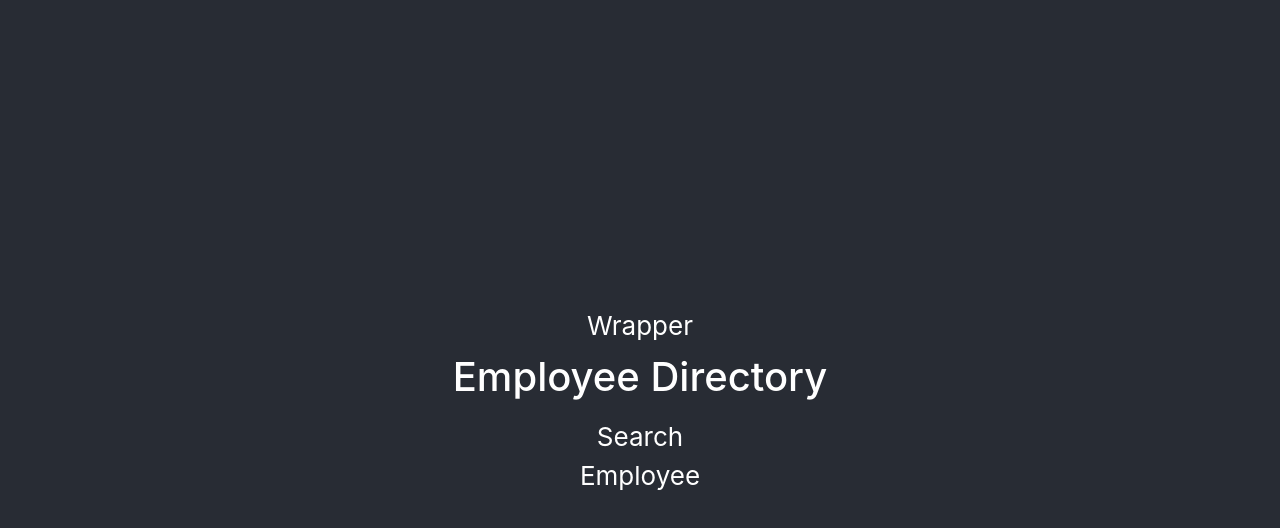
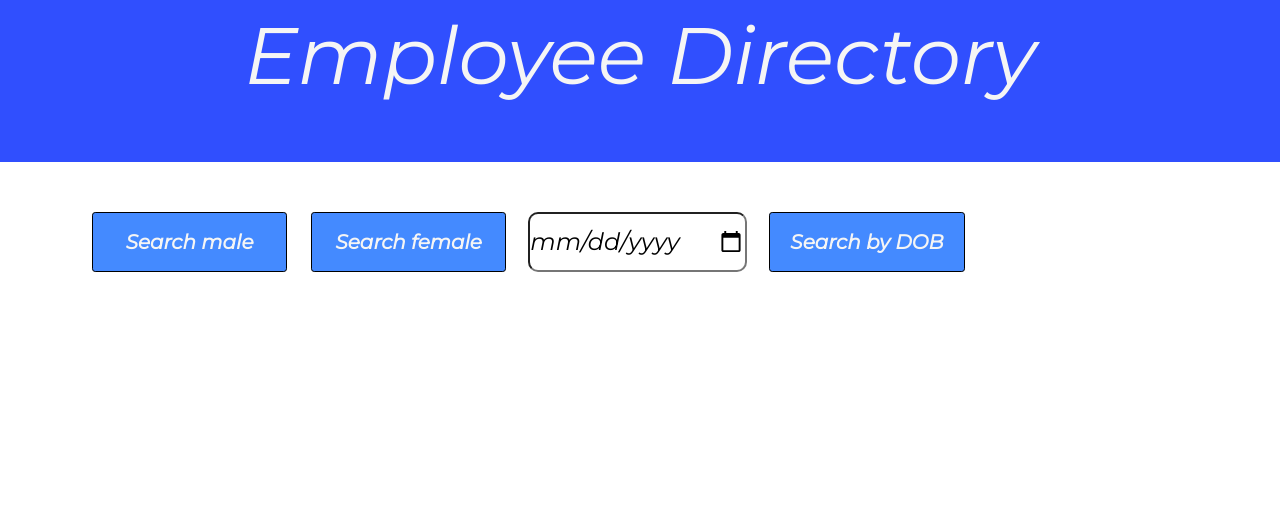
Before and after one commit to Oliviapark113/new_react_employee_directory_19, a React (Create React App) app: page / in a window 1280 px wide. Shown: the top 528 px of the page. Built offline with nearby package versions, Linux system fonts and the light colour scheme; no server answers.

Commit message:
updated Search and Employee

```diff
--- a/src/App.js
+++ b/src/App.js
@@ -1,22 +1,28 @@
 import { useState, useEffect } from 'react'
-import Wrapper from './components/Wrapper';
+// import Wrapper from './components/Wrapper';
 import Title from './components/Title';
 import Employee from './components/Employee';
 import Search from './components/Search';
 import axios from 'axios'
-import './App.css';
+// import './App.css';
 
 function App() {
 
-  const [ searchByDOB , setSearchByDOB] = useState([])
+  const [ searchByDOB , setSearchByDOB] = useState("")
+
+  const [ searchByEmployee, setSearchByEmployee] = useState([])
+
+  useEffect(()=>{
+    searchAPIByEmployee()
+  }, [])
 
 
 
  const searchAPIByEmployee = () => {
   axios.get('https://randomuser.me/api/?results=20')
   .then(response => {
-  console.log(response)
-    // this.setState({results: response.data.results})
+    console.log(response.data.results)
+    setSearchByEmployee(response.data.results)
    })
   .catch(err => console.error(err))
  }
@@ -39,18 +45,20 @@ const searchAPIbyGender = (e)=>{
   axios.get(`https://randomuser.me/api/?gender=${gender}`)
   .then(response =>{
     console.log(response.data.results)
-    this.setState({results:response.data.results })
+     setSearchByEmployee(response.data.results)
   })
 
 
 }
 
 const handleInputChange = (e)=>{
+
   const name = e.target.name;
   const value = e.target.value;
 
   console.log(name, value)
- this.setState({[name]: value})
+//  this.setState({[name]: value})
+  setSearchByDOB({[name]: value})
 
 }
 
@@ -58,10 +66,7 @@ const handleInputChange = (e)=>{
 const handleSubmit = e =>{
   e.preventDefault()
   console.log("Submitting....", this.state.searchByGender, this.state.searchByDOB)
-  if(this.state.searchByGender==="" && this.state.searchByDOB===""){
-      alert("Please enter correct search term")
 
-  }
   localStorage.setItem("search", `${this.state.searchByDOB}`)
 }
 
@@ -71,26 +76,20 @@ const handleSubmit = e =>{
 // })
 
 
-
-
   return (
 
 
+    <div className="App">
 
-
-    <div className="App">
-      <header className="App-header">
-        <Wrapper />
         <Title />
         <Search
         searchByDOB={searchByDOB}
+        setSearchByDOB={setSearchByDOB}
         handleInputChange={handleInputChange}
         handleSubmit={handleSubmit}
         searchAPIbyGender={searchAPIbyGender}/>
-        <Employee />
+        <Employee searchByEmployee={searchByEmployee} />
 
-
-      </header>
     </div>
   );
 }
--- a/src/components/Employee/index.js
+++ b/src/components/Employee/index.js
@@ -1,11 +1,37 @@
 import React from 'react'
+import "./style.css";
 
-const Employee = () => {
+
+const Employee = ({searchByEmployee}) => {
+  console.log(searchByEmployee)
 
     return(
-    <div className="container">
-      Employee
-    </div>
+      searchByEmployee.map( result =>{
+        (<div className="container">
+        <div className="row header">
+          <div className="col th">Photo</div>
+          <div className="col th">Name</div>
+          <div className="col th">Phone</div>
+          <div className="col th">Email</div>
+          <div className="col th">DOB</div>
+        </div>
+
+        <div className="row contents">
+          <div className="col table">
+          <div className="img-container">
+            <img src={result.picture.large} alt={result.name}/>
+           </div>
+          </div>
+          <div className="col table">
+          {`${result.name.first} ${result.name.last}`}
+          </div>
+          <div className="col table">{result.phone}</div>
+          <div className="col table">{result.email}</div>
+          <div className="col table">{result.dob.date}</div>
+        </div>
+       </div>)
+      })
+
     )
 }
 
--- a/src/components/Employee/style.css
+++ b/src/components/Employee/style.css
@@ -0,0 +1,65 @@
+.th {
+    background: #fff;
+    border-radius: 2px;
+    padding: 1rem;
+    margin: auto;
+
+    width: 100%;
+    box-shadow: 0 3px 6px #999, 0 3px 6px #999;
+    text-align: center;
+    font-size: 22px;
+    font-weight: bold;
+    font-family: 'Montserrat', sans-serif;
+  }
+
+
+  .table {
+    background: #fff;
+    border-radius: 2px;
+    padding: 1rem;
+    margin: auto;
+
+    width: 100%;
+    box-shadow: 0 3px 6px #999, 0 3px 6px #999;
+    text-align: center;
+    font-size: 22px;
+    font-weight: bold;
+    font-family: 'Montserrat', sans-serif;
+  }
+
+   .img-container {
+    height: 100px;
+    width: 100px;
+    overflow: hidden;
+    text-align: center;
+    /* background:#6CADDC; */
+  }
+
+  .box{
+    margin: 10px;
+  }
+
+  @media screen and (max-width: 640px) {
+    .box {
+      display: flex;
+      flex-direction: column;
+      flex-wrap: nowrap;
+      align-items: flex-start;
+      width:60%;
+      font-size: 18px;
+
+    }
+    .table {
+      display: flex;
+      flex-direction: column;
+      flex-wrap: nowrap;
+      align-items: flex-start;
+      width:80%;
+      font-size: 18px;
+
+    }
+
+
+
+
+  }
--- a/src/components/Search/index.js
+++ b/src/components/Search/index.js
@@ -1,8 +1,59 @@
 import React from 'react'
+import "./style.css";
+import styled from 'styled-components'
 
-const Search = () => {
+const Input = styled.input
+`
+width: 100%;
+padding:0px;
+margin:10px;
+height:60px;
+border-radius : 10px;
+
+`
+
+const Search = ({searchAPIbyGender, searchByDOB,   handleInputChange, handleSubmit}) => {
     return(
-        <div>Search</div>
+        <div className="container input-container text-center">
+           <div className="row search">
+
+               <div className="col-md-3 gender-btn">
+                   <button
+                       value="male"
+                       type="button"
+                       className="query_btn btn btn-default btn-sm search-btn"
+                       onClick={searchAPIbyGender}>Search male</button>
+                </div>
+
+                <div className="col-md-3">
+                       <button
+                       value="female"
+                       type="button"
+                       className="query_btn btn btn-default btn-sm search-btn"
+                       onClick={searchAPIbyGender}>Search female</button>
+                </div>
+
+
+               <div className="col-md-3 date-input">
+                   <Input type="date"
+                       name="searchByDOB"
+                       value={searchByDOB}
+                       placeholder="dd/mm/yyyy"
+                       onChange={handleInputChange} />
+                </div>
+
+                <div className="col-md-3">
+                    <button
+                       type="button"
+                       className="query_btn btn btn-default btn-sm search-btn"
+                       onClick={searchByDOB}>Search by DOB</button>
+                </div>
+
+
+
+            </div>
+
+       </div>
     )
 }
 
--- a/src/components/Search/style.css
+++ b/src/components/Search/style.css
@@ -0,0 +1,64 @@
+.input-container {
+    display: flex;
+    flex-direction: row;
+    align-items: center;
+    font-size: 24px;
+    font-family: 'Montserrat', sans-serif;
+
+}
+
+.row {
+    display: flex;
+    flex-direction: row;
+    align-items: center;
+    flex-wrap: nowrap;
+}
+
+
+
+.search-btn{
+    color:whitesmoke;
+    background-color:#448aff;
+    border: 1px solid black;
+    /* width: 120px; */
+}
+
+
+
+.date-input {
+    display:flex;
+    flex-direction: row;
+    flex-wrap:nowrap;
+    align-items: center;
+    margin:10px;
+    padding:0px;
+
+
+}
+
+.search-btn{
+    font-size: 20px;
+    height:60px;
+    width:100%;
+    margin:10px;
+    font-weight: bold;
+}
+
+@media screen and (max-width:680px) {
+
+    .container {
+        display: flex;
+        flex-direction: column;
+        align-items: center;
+     }
+
+    .row {
+        display: flex;
+        flex-direction: column;
+        align-items: center;
+        flex-wrap: wrap;
+    }
+
+
+
+  }
--- a/src/components/Title/index.js
+++ b/src/components/Title/index.js
@@ -1,5 +1,5 @@
 import React from "react";
-// import "./style.css";
+import "./style.css";
 
 function Title() {
   return (
--- /dev/null
+++ b/src/components/Title/style.css
@@ -0,0 +1,19 @@
+.navbar{
+    background-color: #304ffe;
+    width: 100%;
+    margin-bottom: 30px;
+
+  }
+
+
+
+  .title {
+      width: 100%;
+      text-align: center;
+      font-size: 5rem;
+      font-family: 'Montserrat', sans-serif;
+      color:whitesmoke;
+      margin-bottom: 50px;
+
+
+    }
--- a/src/components/Wrapper/index.js
+++ b/src/components/Wrapper/index.js
@@ -1,5 +1,5 @@
 import React from "react";
-// import "./style.css";
+import "./style.css";
 
 function Wrapper() {
   return <div className="wrapper">Wrapper</div>;
--- /dev/null
+++ b/src/components/Wrapper/style.css
@@ -0,0 +1,17 @@
+.wrapper {
+
+    background: #ECEFF1;
+    height: 100vh;
+
+  }
+
+  @media screen and (max-width:640px) {
+    .wrapper{
+      display: flex;
+      flex-direction: column;
+      flex-wrap: nowrap;
+      align-items: flex-start;
+      width:100%;
+    }
+
+  }
```
